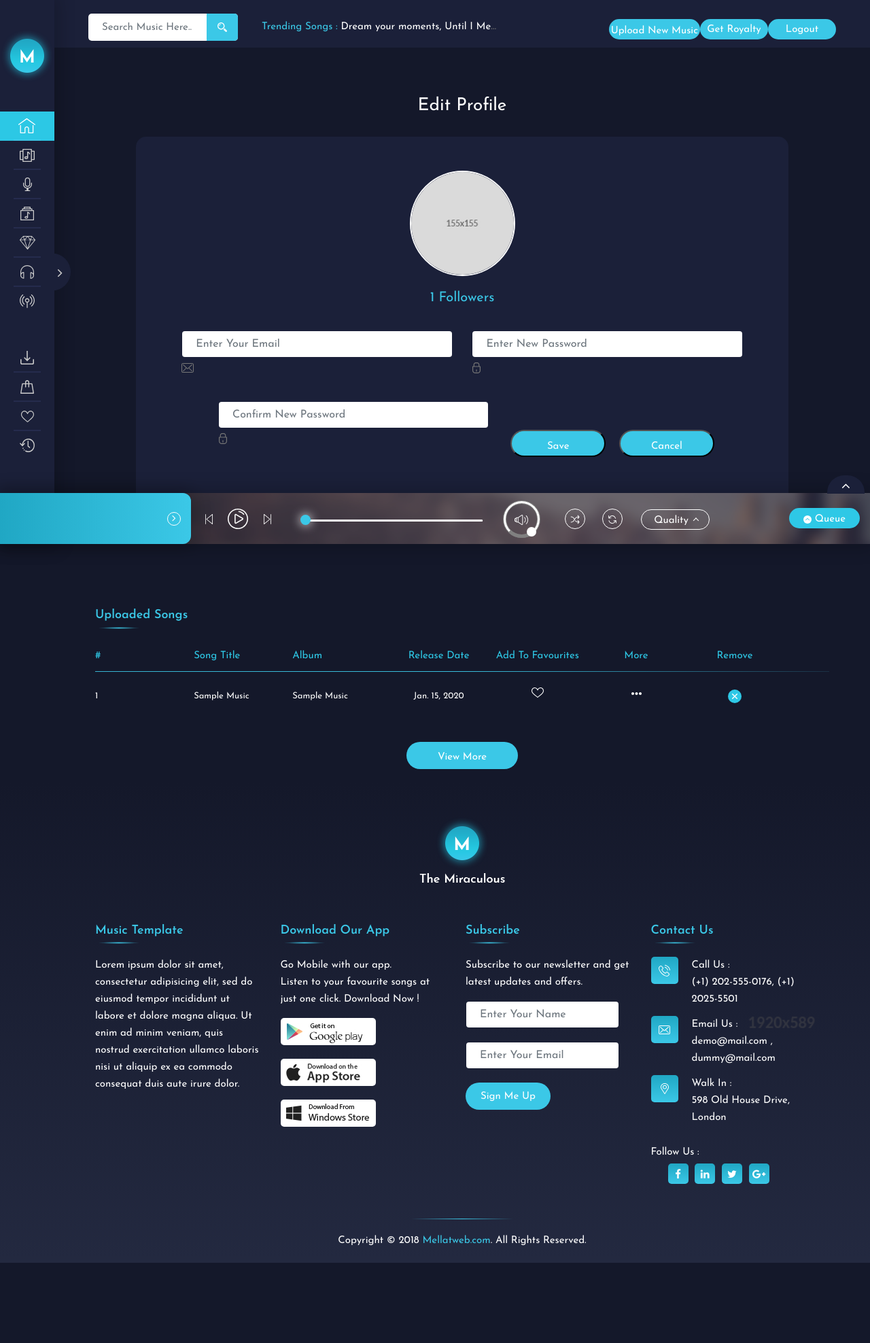
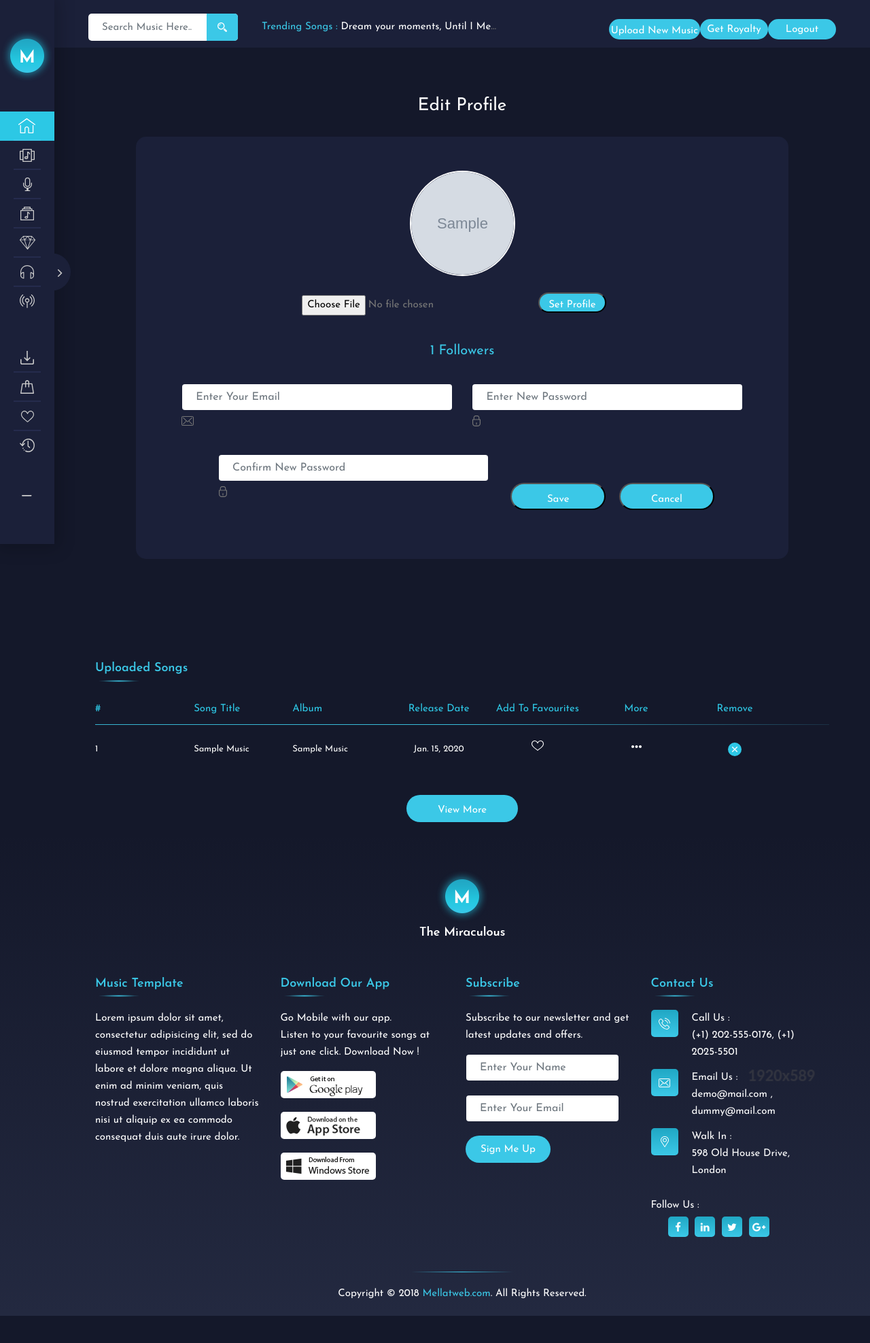
Before and after one commit to ZahraFazel/music-player-platform, a Django app: page /artist_profile/ in a window 1280 px wide. Shown: the top 1975 px of the page at 68% size. Before the commit the page ends 1857 px from the top, so only its background shows below. Run offline with Django 3.2, Linux system fonts and the light colour scheme; a user stored in the database is signed in; tables that the repository leaves empty hold one stand-in row (values such as "Sample post"); grey boxes marked "Sample" are stand-in pictures; parts of the project's set-up code (start-up, migrations or seed data) failed here and were passed over; some libraries are stand-ins or nearby versions; some web fonts are replaced.

Commit message:
profile picture for listener & artist added

```diff
--- a/musicplayer_app/models.py
+++ b/musicplayer_app/models.py
@@ -12,6 +12,8 @@ class User(AbstractUser):
     name = models.CharField(max_length=100, default="Unknown")
     email = models.EmailField(unique=True, null=False)
     is_artist = models.BooleanField(default=False)
+    profile_pic = models.ImageField(blank=True,null=True,upload_to='profiles/')
+
 
 
 class Listener(User):
--- a/musicplayer_app/templates/musicplayer_app/artist_profile.html
+++ b/musicplayer_app/templates/musicplayer_app/artist_profile.html
@@ -203,18 +203,25 @@
         <!----Edit Profile Wrapper Start---->
         <div class="ms_profile_wrapper">
                 <h1>Edit Profile</h1>
+                <div class="ms_profile_box">
+                     <div class="ms_pro_img">
+                    <img src="/media/{{artist.profile_pic.name}}" alt="" class="img-fluid">
 
 
-                <div class="ms_profile_box">
-                     <div class="ms_pro_img">
-                    <img src="{% static 'images/pro_img.jpg' %}" alt="" class="img-fluid">
                     <div class="pro_img_overlay">
                         <i class="fa_icon edit_icon"></i>
                     </div>
 
 
                 </div>
+                   <form accept-charset="UTF-8"  actiton ="#" method="post" enctype="multipart/form-data">
+                        {% csrf_token %}
 
+                       <input type="file" name="profile_pic" id="profile_pic">
+
+                             <button type="submit" class="ms_btn" style="margin:24px;" >Set Profile</button>
+
+                            </form>
                     <div><a href="/artist_followers/"><p style="padding:20px; font-size:20px;">{{count_of_followers}} Followers</p> </a></div>
 
                     <div class="ms_pro_form">
@@ -269,10 +276,10 @@
                     </ul>
                     {% for x in tracks%}
 
-                    <!-- for played track use this class -->
-                    <!--- class="play_active_song" -->
-                    <ul>
-                        <li><a href="#"><span class="play_no">{{forloop.counter}}</span><span class="play_hover"></span></a></li>
+                      <ul id="icon+{{x.id}}" >
+                    <li><audio controls hidden="true" id="{{x.id}}"><source src="/media/{{x.file.name}}" type="audio/mpeg" >Your browser does not support the audio element.</audio>
+                    <a href="#" onclick="play_and_pause({{x.id}})"><span class="play_no">{{forloop.counter}}</span><span class="play_hover"></span></a></li>
+
                         <li><a href="#">{{x.name}}</a></li>
                         <li><a href="#">{{x.Album_name}}</a></li>
                         <li class="text-center"><a href="#">{{x.release_date}}</a></li>
@@ -408,122 +415,122 @@
         </div>
     </div>
     <!----Audio Player Section---->
-    <div class="ms_player_wrapper">
-        <div class="ms_player_close">
-            <i class="fa fa-angle-up" aria-hidden="true"></i>
-        </div>
-        <div class="player_mid">
-            <div class="audio-player">
-                <div id="jquery_jplayer_1" class="jp-jplayer"></div>
-                <div id="jp_container_1" class="jp-audio" role="application" aria-label="media player">
-                    <div class="player_left">
-                        <div class="ms_play_song">
-                            <div class="play_song_name">
-                                <a href="javascript:void(0);" id="playlist-text">
-                                    <div class="jp-now-playing flex-item">
-                                        <div class="jp-track-name"></div>
-                                        <div class="jp-artist-name"></div>
-                                    </div>
-                                </a>
-                            </div>
-                        </div>
-                        <div class="play_song_options">
-                            <ul>
-                                <li><a href="#"><span class="song_optn_icon"><i
-                                        class="ms_icon icon_download"></i></span>download now</a></li>
-                                <li><a href="#"><span class="song_optn_icon"><i class="ms_icon icon_fav"></i></span>Add
-                                    To Favourites</a></li>
-                                <li><a href="#"><span class="song_optn_icon"><i
-                                        class="ms_icon icon_playlist"></i></span>Add To Playlist</a></li>
-                                <li><a href="#"><span class="song_optn_icon"><i class="ms_icon icon_share"></i></span>Share</a>
-                                </li>
-                            </ul>
-                        </div>
-                        <span class="play-left-arrow"><i class="fa fa-angle-right" aria-hidden="true"></i></span>
-                    </div>
-                    <!----Right Queue---->
-                    <div class="jp_queue_wrapper">
-                        <span class="que_text" id="myPlaylistQueue"><i class="fa fa-angle-up" aria-hidden="true"></i> queue</span>
-                        <div id="playlist-wrap" class="jp-playlist">
-                            <div class="jp_queue_cls"><i class="fa fa-times" aria-hidden="true"></i></div>
-                            <h2>queue</h2>
-                            <div class="jp_queue_list_inner">
-                                <ul>
-                                    <li>&nbsp;</li>
-                                </ul>
-                            </div>
-                            <div class="jp_queue_btn">
-                                <a href="javascript:;" class="ms_clear" data-toggle="modal" data-target="#clear_modal">clear</a>
-                                <a href="clear_modal" class="ms_save" data-toggle="modal"
-                                   data-target="#save_modal">save</a>
-                            </div>
-                        </div>
-                    </div>
-                    <div class="jp-type-playlist">
-                        <div class="jp-gui jp-interface flex-wrap">
-                            <div class="jp-controls flex-item">
-                                <button class="jp-previous" tabindex="0">
-                                    <i class="ms_play_control"></i>
-                                </button>
-                                <button class="jp-play" tabindex="0">
-                                    <i class="ms_play_control"></i>
-                                </button>
-                                <button class="jp-next" tabindex="0">
-                                    <i class="ms_play_control"></i>
-                                </button>
-                            </div>
-                            <div class="jp-progress-container flex-item">
-                                <div class="jp-time-holder">
-                                    <span class="jp-current-time" role="timer" aria-label="time">&nbsp;</span>
-                                    <span class="jp-duration" role="timer" aria-label="duration">&nbsp;</span>
-                                </div>
-                                <div class="jp-progress">
-                                    <div class="jp-seek-bar">
-                                        <div class="jp-play-bar">
-                                            <div class="bullet">
-                                            </div>
-                                        </div>
-                                    </div>
-                                </div>
-                            </div>
-                            <div class="jp-volume-controls flex-item">
-                                <div class="widget knob-container">
-                                    <div class="knob-wrapper-outer">
-                                        <div class="knob-wrapper">
-                                            <div class="knob-mask">
-                                                <div class="knob d3"><span></span></div>
-                                                <div class="handle"></div>
-                                                <div class="round">
-                                                    <img src="images/svg/volume.svg" alt="">
-                                                </div>
-                                            </div>
-                                        </div>
-                                        <!-- <input></input> -->
-                                    </div>
-                                </div>
-                            </div>
-                            <div class="jp-toggles flex-item">
-                                <button class="jp-shuffle" tabindex="0" title="Shuffle">
-                                    <i class="ms_play_control"></i></button>
-                                <button class="jp-repeat" tabindex="0" title="Repeat"><i class="ms_play_control"></i>
-                                </button>
-                            </div>
-                            <div class="jp_quality_optn custom_select">
-                                <select>
-                                    <option>quality</option>
-                                    <option value="1">HD</option>
-                                    <option value="2">High</option>
-                                    <option value="3">medium</option>
-                                    <option value="4">low</option>
-                                </select>
-                            </div>
-                        </div>
-                    </div>
-                </div>
-            </div>
-        </div>
-        <!--main div-->
-    </div>
+    <!--<div class="ms_player_wrapper">-->
+        <!--<div class="ms_player_close">-->
+            <!--<i class="fa fa-angle-up" aria-hidden="true"></i>-->
+        <!--</div>-->
+        <!--<div class="player_mid">-->
+            <!--<div class="audio-player">-->
+                <!--<div id="jquery_jplayer_1" class="jp-jplayer"></div>-->
+                <!--<div id="jp_container_1" class="jp-audio" role="application" aria-label="media player">-->
+                    <!--<div class="player_left">-->
+                        <!--<div class="ms_play_song">-->
+                            <!--<div class="play_song_name">-->
+                                <!--<a href="javascript:void(0);" id="playlist-text">-->
+                                    <!--<div class="jp-now-playing flex-item">-->
+                                        <!--<div class="jp-track-name"></div>-->
+                                        <!--<div class="jp-artist-name"></div>-->
+                                    <!--</div>-->
+                                <!--</a>-->
+                            <!--</div>-->
+                        <!--</div>-->
+                        <!--<div class="play_song_options">-->
+                            <!--<ul>-->
+                                <!--<li><a href="#"><span class="song_optn_icon"><i-->
+                                        <!--class="ms_icon icon_download"></i></span>download now</a></li>-->
+                                <!--<li><a href="#"><span class="song_optn_icon"><i class="ms_icon icon_fav"></i></span>Add-->
+                                    <!--To Favourites</a></li>-->
+                                <!--<li><a href="#"><span class="song_optn_icon"><i-->
+                                        <!--class="ms_icon icon_playlist"></i></span>Add To Playlist</a></li>-->
+                                <!--<li><a href="#"><span class="song_optn_icon"><i class="ms_icon icon_share"></i></span>Share</a>-->
+                                <!--</li>-->
+                            <!--</ul>-->
+                        <!--</div>-->
+                        <!--<span class="play-left-arrow"><i class="fa fa-angle-right" aria-hidden="true"></i></span>-->
+                    <!--</div>-->
+                    <!--&lt;!&ndash;&#45;&#45;Right Queue&#45;&#45;&ndash;&gt;-->
+                    <!--<div class="jp_queue_wrapper">-->
+                        <!--<span class="que_text" id="myPlaylistQueue"><i class="fa fa-angle-up" aria-hidden="true"></i> queue</span>-->
+                        <!--<div id="playlist-wrap" class="jp-playlist">-->
+                            <!--<div class="jp_queue_cls"><i class="fa fa-times" aria-hidden="true"></i></div>-->
+                            <!--<h2>queue</h2>-->
+                            <!--<div class="jp_queue_list_inner">-->
+                                <!--<ul>-->
+                                    <!--<li>&nbsp;</li>-->
+                                <!--</ul>-->
+                            <!--</div>-->
+                            <!--<div class="jp_queue_btn">-->
+                                <!--<a href="javascript:;" class="ms_clear" data-toggle="modal" data-target="#clear_modal">clear</a>-->
+                                <!--<a href="clear_modal" class="ms_save" data-toggle="modal"-->
+                                   <!--data-target="#save_modal">save</a>-->
+                            <!--</div>-->
+                        <!--</div>-->
+                    <!--</div>-->
+                    <!--<div class="jp-type-playlist">-->
+                        <!--<div class="jp-gui jp-interface flex-wrap">-->
+                            <!--<div class="jp-controls flex-item">-->
+                                <!--<button class="jp-previous" tabindex="0">-->
+                                    <!--<i class="ms_play_control"></i>-->
+                                <!--</button>-->
+                                <!--<button class="jp-play" tabindex="0">-->
+                                    <!--<i class="ms_play_control"></i>-->
+                                <!--</button>-->
+                                <!--<button class="jp-next" tabindex="0">-->
+                                    <!--<i class="ms_play_control"></i>-->
+                                <!--</button>-->
+                            <!--</div>-->
+                            <!--<div class="jp-progress-container flex-item">-->
+                                <!--<div class="jp-time-holder">-->
+                                    <!--<span class="jp-current-time" role="timer" aria-label="time">&nbsp;</span>-->
+                                    <!--<span class="jp-duration" role="timer" aria-label="duration">&nbsp;</span>-->
+                                <!--</div>-->
+                                <!--<div class="jp-progress">-->
+                                    <!--<div class="jp-seek-bar">-->
+                                        <!--<div class="jp-play-bar">-->
+                                            <!--<div class="bullet">-->
+                                            <!--</div>-->
+                                        <!--</div>-->
+                                    <!--</div>-->
+                                <!--</div>-->
+                            <!--</div>-->
+                            <!--<div class="jp-volume-controls flex-item">-->
+                                <!--<div class="widget knob-container">-->
+                                    <!--<div class="knob-wrapper-outer">-->
+                                        <!--<div class="knob-wrapper">-->
+                                            <!--<div class="knob-mask">-->
+                                                <!--<div class="knob d3"><span></span></div>-->
+                                                <!--<div class="handle"></div>-->
+                                                <!--<div class="round">-->
+                                                    <!--<img src="images/svg/volume.svg" alt="">-->
+                                                <!--</div>-->
+                                            <!--</div>-->
+                                        <!--</div>-->
+                                        <!--&lt;!&ndash; <input></input> &ndash;&gt;-->
+                                    <!--</div>-->
+                                <!--</div>-->
+                            <!--</div>-->
+                            <!--<div class="jp-toggles flex-item">-->
+                                <!--<button class="jp-shuffle" tabindex="0" title="Shuffle">-->
+                                    <!--<i class="ms_play_control"></i></button>-->
+                                <!--<button class="jp-repeat" tabindex="0" title="Repeat"><i class="ms_play_control"></i>-->
+                                <!--</button>-->
+                            <!--</div>-->
+                            <!--<div class="jp_quality_optn custom_select">-->
+                                <!--<select>-->
+                                    <!--<option>quality</option>-->
+                                    <!--<option value="1">HD</option>-->
+                                    <!--<option value="2">High</option>-->
+                                    <!--<option value="3">medium</option>-->
+                                    <!--<option value="4">low</option>-->
+                                <!--</select>-->
+                            <!--</div>-->
+                        <!--</div>-->
+                    <!--</div>-->
+                <!--</div>-->
+            <!--</div>-->
+        <!--</div>-->
+        <!--&lt;!&ndash;main div&ndash;&gt;-->
+    <!--</div>-->
 </div>
 <!----Register Modal Start---->
 <!-- Modal -->
@@ -767,6 +774,26 @@
 </div>
 
 <!--Main js file Style-->
+<script>
+
+    function play_and_pause(id){
+
+
+    var song =  document.getElementById(id);
+    icon = document.getElementById('icon+'+id);
+
+
+    if (icon.className === 'play_active_song'){
+         console.log(icon.className)
+         song.pause();
+     icon.classList.remove('play_active_song');
+    }
+    else{
+    song.play();
+    icon.classList.add('play_active_song');
+}
+    }
+</script>
 <script type="text/javascript" src="{% static 'js/jquery.js' %}"></script>
 <script type="text/javascript" src="{% static 'js/bootstrap.min.js' %}"></script>
 <script type="text/javascript" src="{% static 'js/plugins/swiper/js/swiper.min.js' %}"></script>
--- a/musicplayer_app/templates/musicplayer_app/artist_single.html
+++ b/musicplayer_app/templates/musicplayer_app/artist_single.html
@@ -219,7 +219,7 @@
     <div class="ms_album_single_wrapper ms_artist_single">
         <div class="album_single_data">
             <div class="album_single_img">
-                <img src="images/featured/song1.jpg" alt="" class="img-fluid">
+                <img style="margin:28px 0px 0px 0px;" src="/media/{{artist.profile_pic.name}}" alt="" class="img-fluid">
             </div>
             <div class="album_single_text">
                 <h2>{{artist.username}}</h2>
--- a/musicplayer_app/views.py
+++ b/musicplayer_app/views.py
@@ -252,11 +252,18 @@ def logout(request):
 @login_required(login_url='/login/')
 def artist_profile(request):
 
+    artistId = Artist.objects.get(id=request.user.id)
     all_musics = Music.objects.filter(artist_id=request.user.id)
 
-    artistId = Artist.objects.get(id=request.user.id)
     followers_of_artist = ArtistFollower.objects.filter(artist_id=artistId)
-    return render(request, 'musicplayer_app/artist_profile.html', {'tracks': all_musics ,'count_of_followers':len(followers_of_artist)})
+
+    if request.method=='POST':
+        user_profile = request.FILES.get('profile_pic')
+        artistId.profile_pic =  user_profile
+        artistId.save()
+
+
+    return render(request, 'musicplayer_app/artist_profile.html', {'artist':artistId, 'tracks': all_musics ,'count_of_followers':len(followers_of_artist)})
 
 
 @login_required(login_url='/login/')
@@ -412,10 +419,17 @@ def single_artist(request,artistId ):
 def profile(request):
     user = User.objects.get(username=request.user.username)
     print(user.is_artist)
+
+
     if user.is_artist:
         return render(request, 'musicplayer_app/artist_profile.html')
     else:
-        return render(request, 'musicplayer_app/profile.html')
+        if request.method=='POST':
+            user_profile = request.FILES.get('profile_pic')
+            user.profile_pic =  user_profile
+            user.save()
+
+        return render(request, 'musicplayer_app/profile.html' ,{'user':user})
 
 
 @login_required(login_url='/login/')
```
Also changed, not shown: musicplayer_app/templates/musicplayer_app/profile.html (+29 -2 lines).
